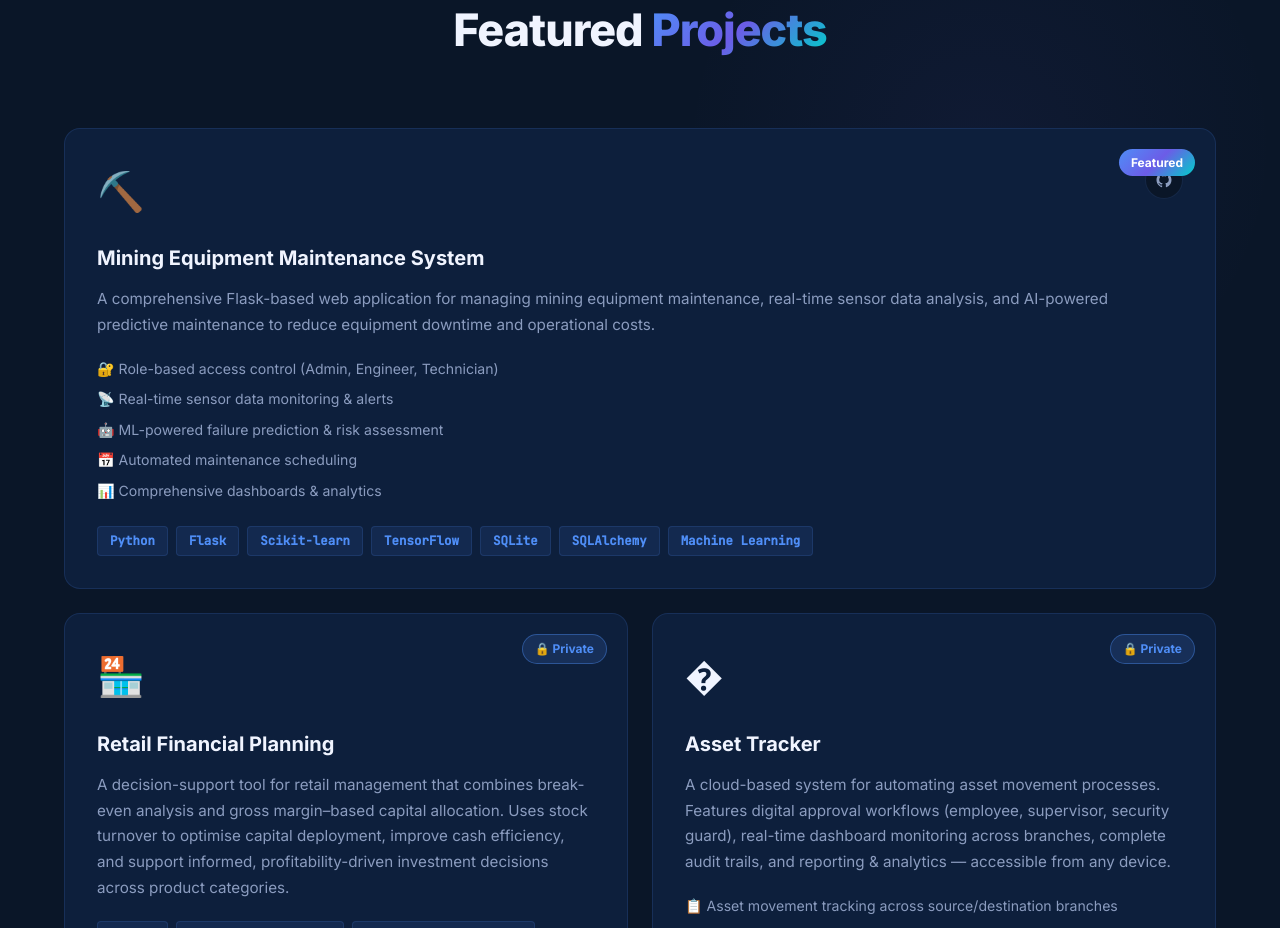
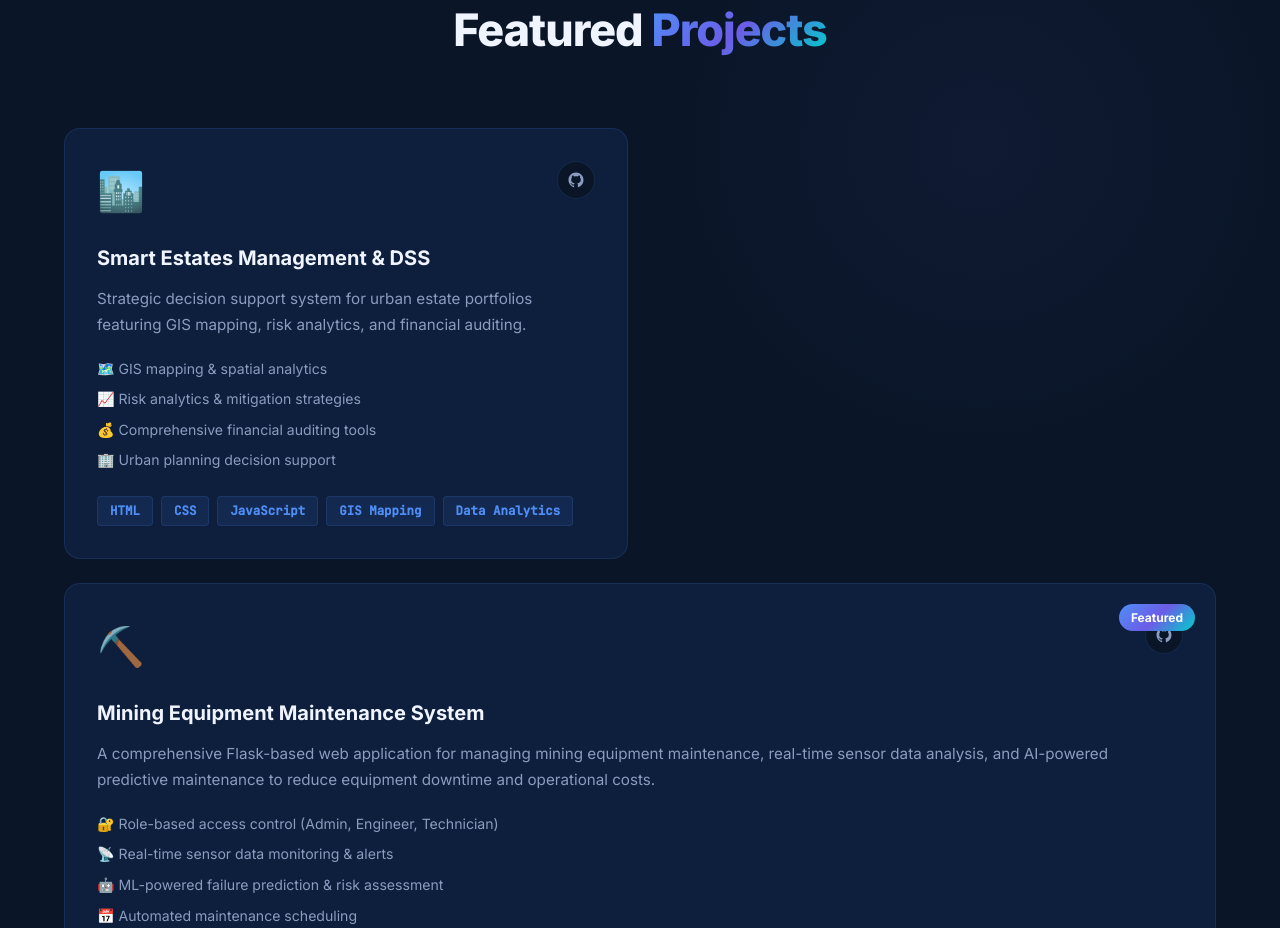
Before and after one commit to VincentGumunyu/VincentGumunyu.github.io, a plain HTML site: page index.html in a window 1280 px wide. Shown: the part 3435-4363 px from the top of the page. Drawn offline with Linux system fonts and the light colour scheme.

Commit message:
Add Smart Estates Management & DSS project to portfolio

```diff
--- a/index.html
+++ b/index.html
@@ -344,7 +344,42 @@
             </div>
             <div class="projects-grid">
 
-                <!-- Project 1 -->
+                <!-- Project 1 - Smart Estates DSS -->
+                <div class="project-card" id="project-smart-estates">
+                    <div class="project-glow"></div>
+                    <div class="project-header">
+                        <div class="project-icon">🏙️</div>
+                        <div class="project-links">
+                            <a href="https://github.com/VincentGumunyu/-smart-estates-dss" target="_blank"
+                                class="project-link-btn" id="smart-estates-github-btn" title="View on GitHub">
+                                <svg viewBox="0 0 24 24" fill="currentColor">
+                                    <path
+                                        d="M12 2C6.477 2 2 6.484 2 12.017c0 4.425 2.865 8.18 6.839 9.504.5.092.682-.217.682-.483 0-.237-.008-.868-.013-1.703-2.782.605-3.369-1.343-3.369-1.343-.454-1.158-1.11-1.466-1.11-1.466-.908-.62.069-.608.069-.608 1.003.07 1.531 1.032 1.531 1.032.892 1.53 2.341 1.088 2.91.832.092-.647.35-1.088.636-1.338-2.22-.253-4.555-1.113-4.555-4.951 0-1.093.39-1.988 1.029-2.688-.103-.253-.446-1.272.098-2.65 0 0 .84-.27 2.75 1.026A9.564 9.564 0 0112 6.844c.85.004 1.705.115 2.504.337 1.909-1.296 2.747-1.027 2.747-1.027.546 1.379.202 2.398.1 2.651.64.7 1.028 1.595 1.028 2.688 0 3.848-2.339 4.695-4.566 4.943.359.309.678.92.678 1.855 0 1.338-.012 2.419-.012 2.747 0 .268.18.58.688.482A10.019 10.019 0 0022 12.017C22 6.484 17.522 2 12 2z" />
+                                </svg>
+                            </a>
+                        </div>
+                    </div>
+                    <h3 class="project-title">Smart Estates Management & DSS</h3>
+                    <p class="project-desc">
+                        Strategic decision support system for urban estate portfolios featuring GIS mapping, risk
+                        analytics, and financial auditing.
+                    </p>
+                    <ul class="project-features">
+                        <li>🗺️ GIS mapping & spatial analytics</li>
+                        <li>📈 Risk analytics & mitigation strategies</li>
+                        <li>💰 Comprehensive financial auditing tools</li>
+                        <li>🏢 Urban planning decision support</li>
+                    </ul>
+                    <div class="project-tech">
+                        <span class="tech-tag">HTML</span>
+                        <span class="tech-tag">CSS</span>
+                        <span class="tech-tag">JavaScript</span>
+                        <span class="tech-tag">GIS Mapping</span>
+                        <span class="tech-tag">Data Analytics</span>
+                    </div>
+                </div>
+
+                <!-- Project 2 -->
                 <div class="project-card featured" id="project-mining">
                     <div class="project-badge">Featured</div>
                     <div class="project-glow"></div>
```
